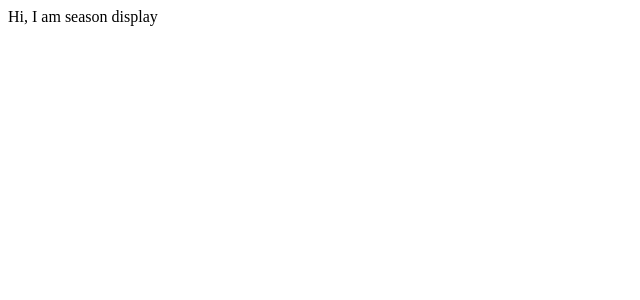
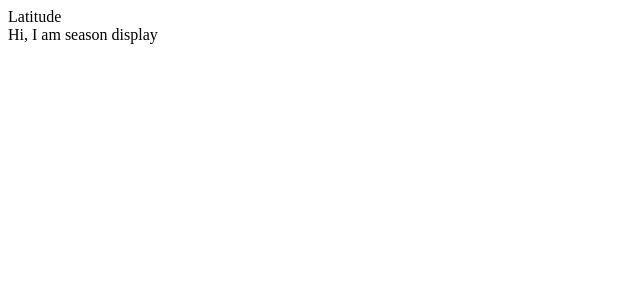
Before and after one commit to ellehallal/react-season-app, a React (Create React App) app: page / in a window 1280 px wide. Shown: the top 300 px of the page, without its empty margins (0-640 px from the left). Built offline with nearby package versions, Linux system fonts and the light colour scheme; no server answers; the HTML template or start-up script is replaced by a standard one.

Commit message:
Change app to stateful component

```diff
--- a/src/App.js
+++ b/src/App.js
@@ -1,7 +1,13 @@
 import React from "react";
 import SeasonDisplay from "./components/SeasonDisplay";
 
-const App = () => {
+export default class App extends React.Component {
+  constructor(props) {
+    super(props);
+    this.state = {};
+  }
+
+  render() {
     window.navigator.geolocation.getCurrentPosition(
       position => console.log(position),
       err => console.log(err)
@@ -9,9 +15,9 @@ const App = () => {
 
     return (
       <div className="App">
+        Latitude
         <SeasonDisplay />
       </div>
     );
-};
-
-export default App;
+  }
+}
```
Lines whose indentation alone changed are shown as unchanged.
